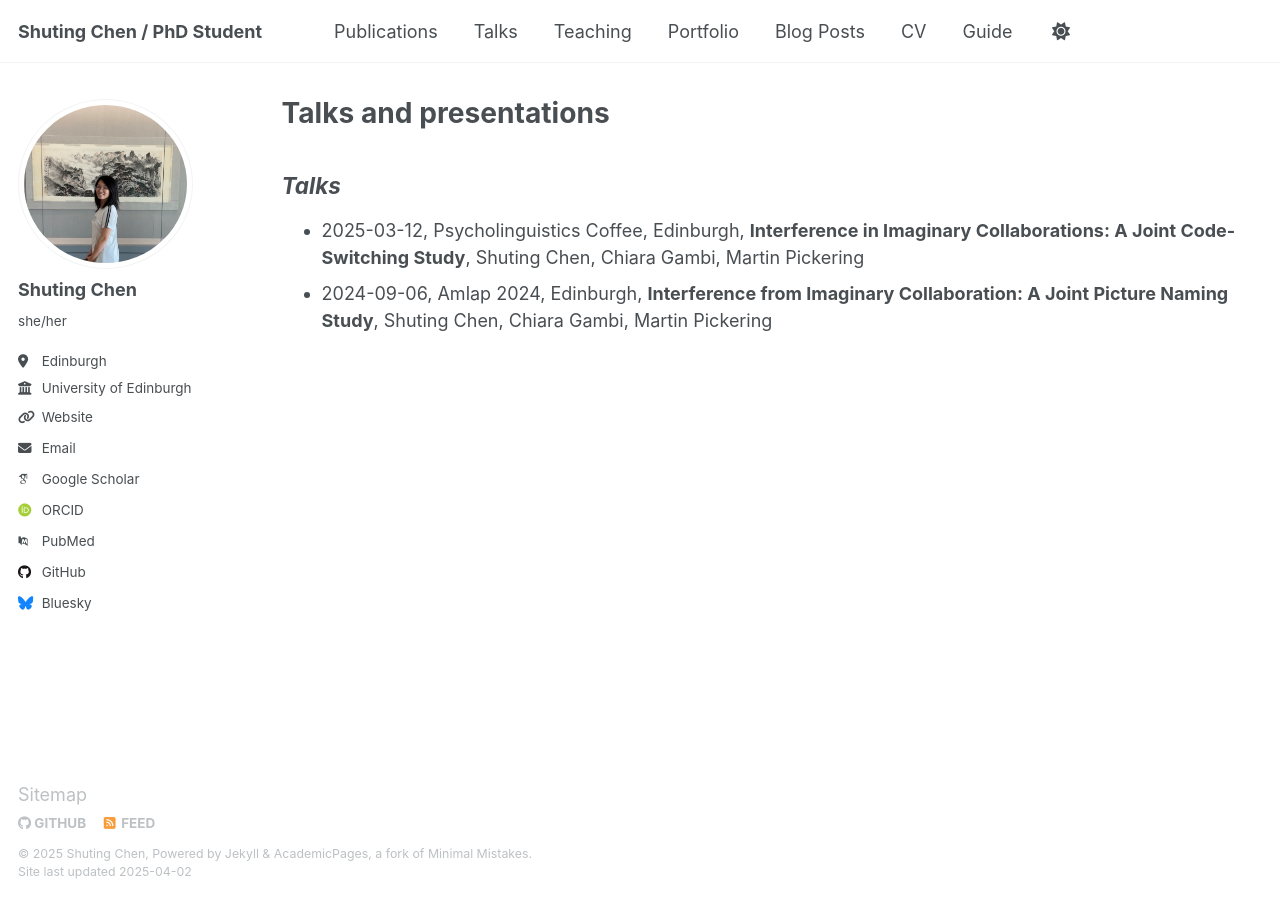
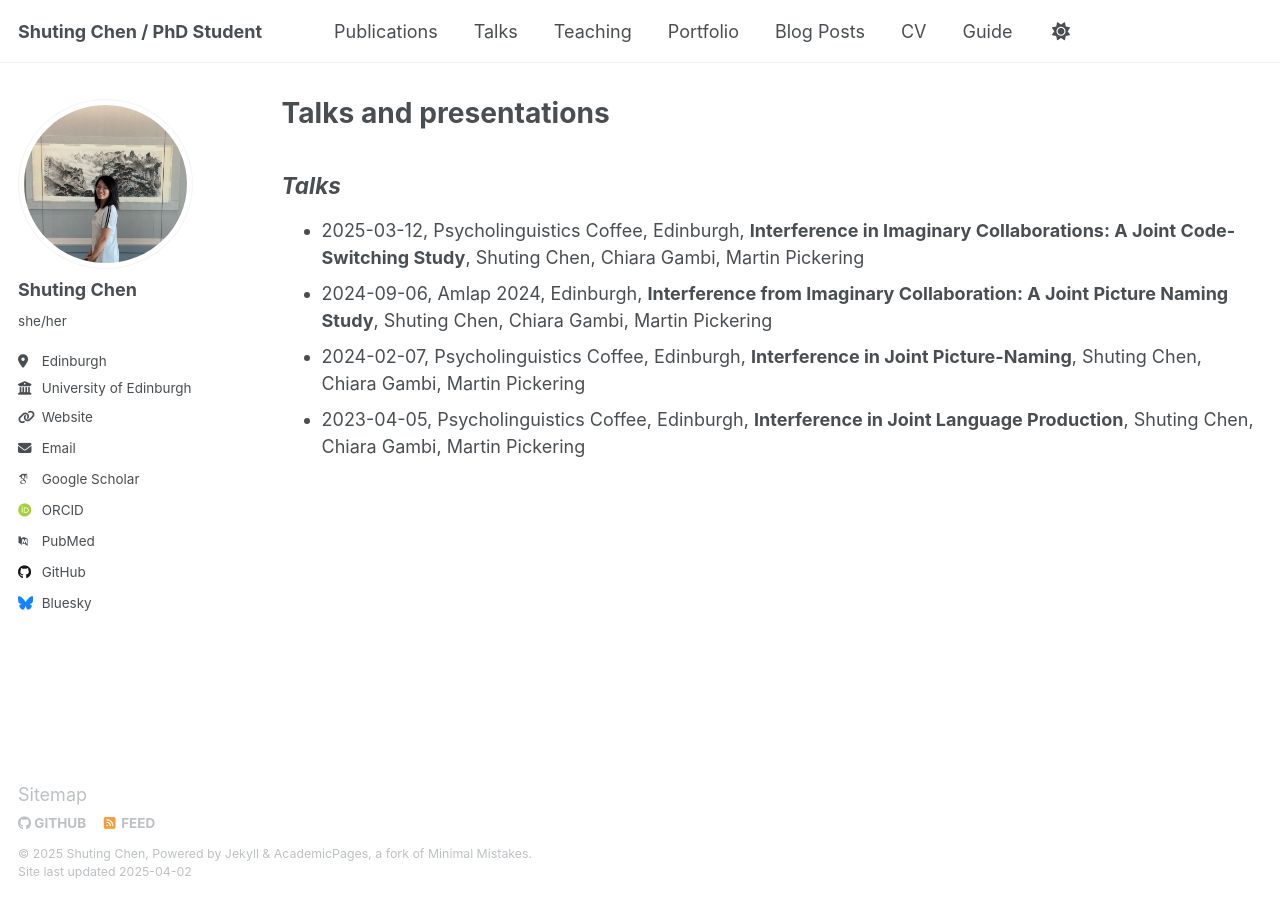
Before and after one commit to scat8455/scat8455.github.io, a Jekyll site: the page built from _pages/talks.md, in a window 1280 px wide. Built offline with Jekyll 4.4.1, drawn with Linux system fonts in a browser that asks for light colours; some web fonts are replaced.

Commit message:
Update talks.md

```diff
--- a/_pages/talks.md
+++ b/_pages/talks.md
@@ -9,3 +9,5 @@ author_profile: true
 ---
 - 2025-03-12, Psycholinguistics Coffee, Edinburgh, **Interference in Imaginary Collaborations: A Joint Code-Switching Study**, Shuting Chen, Chiara Gambi, Martin Pickering
 - 2024-09-06, Amlap 2024, Edinburgh, **Interference from Imaginary Collaboration: A Joint Picture Naming Study**, Shuting Chen, Chiara Gambi, Martin Pickering
+- 2024-02-07, Psycholinguistics Coffee, Edinburgh, **Interference in Joint Picture-Naming**, Shuting Chen, Chiara Gambi, Martin Pickering
+- 2023-04-05, Psycholinguistics Coffee, Edinburgh, **Interference in Joint Language Production**, Shuting Chen, Chiara Gambi, Martin Pickering
```
